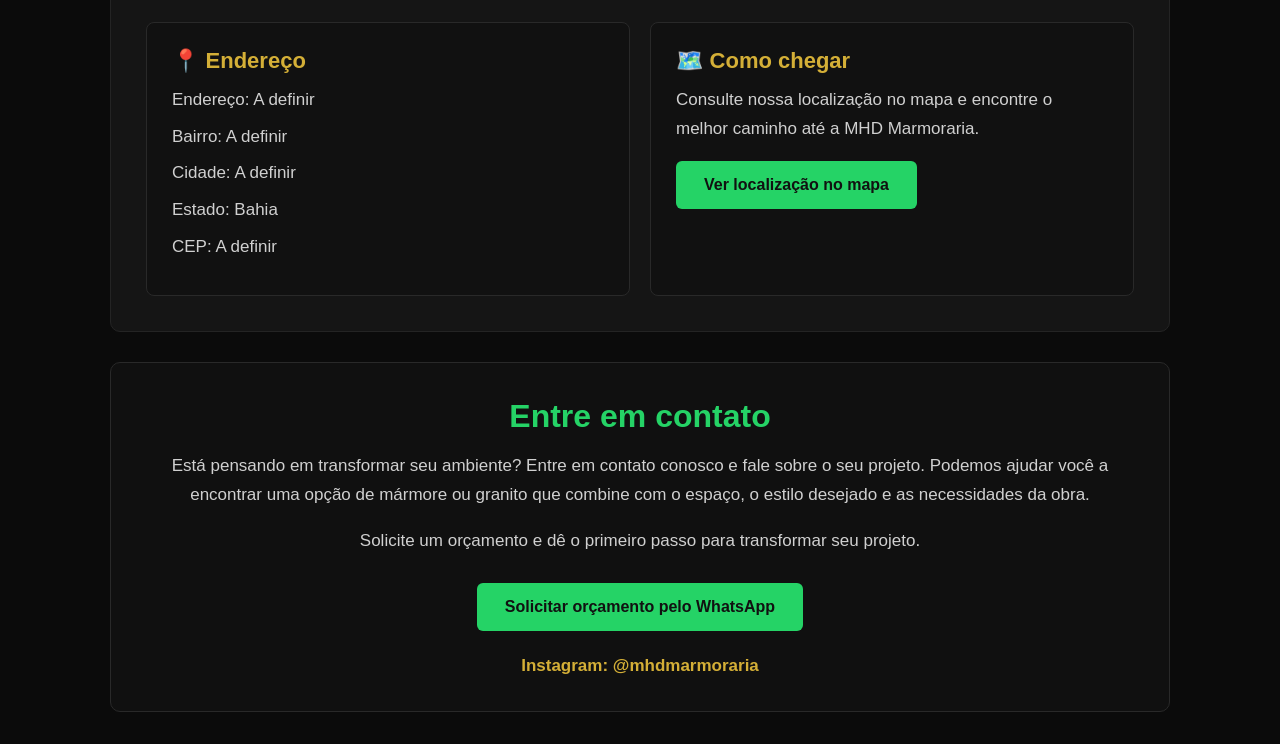
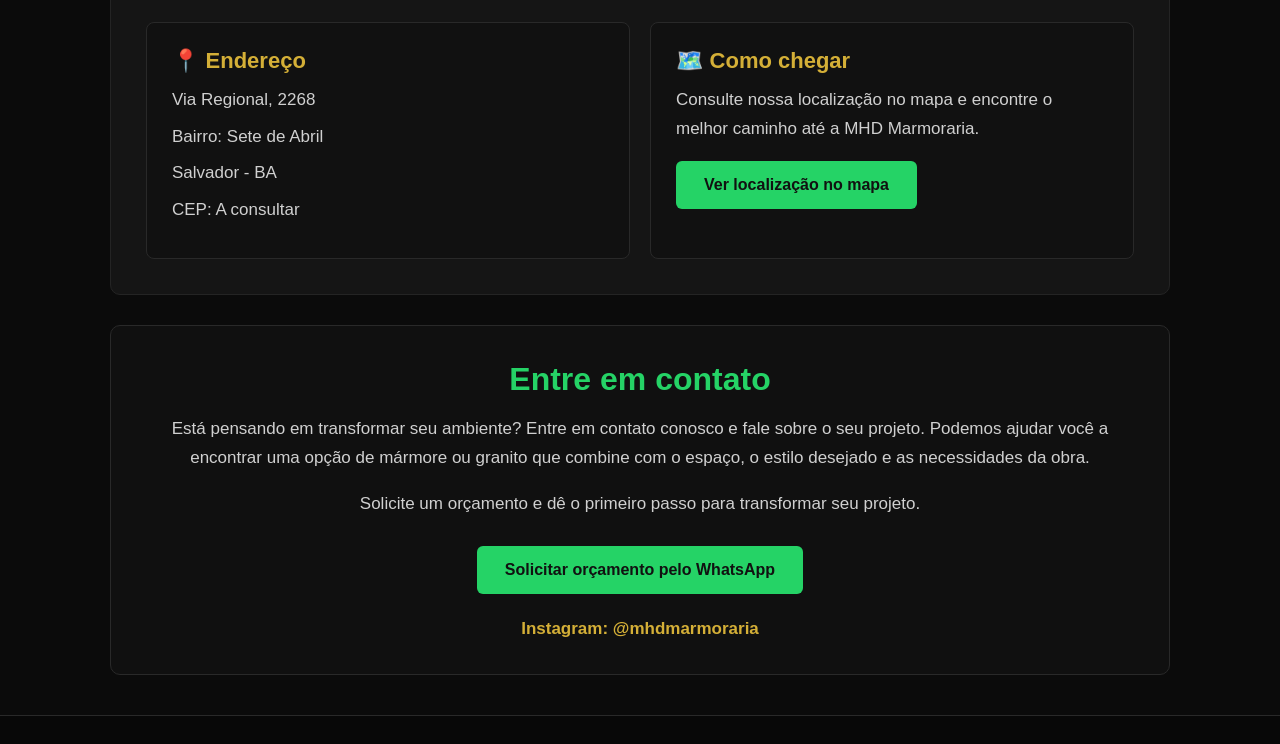
Before and after one commit to joaogabriel010/mhd-marmoraria, a plain HTML site: page index.html in a window 1280 px wide. Shown: the part 2935-3679 px from the top of the page. Drawn offline with Linux system fonts and the light colour scheme.

Commit message:
Atualizar localização da MHD

```diff
--- a/index.html
+++ b/index.html
@@ -17,8 +17,6 @@
 </head>
 
 <body>
-
-    <!-- CABEÇALHO -->
 
     <header>
 
@@ -44,9 +42,6 @@
 
         </nav>
 
-
-        <!-- DESTAQUE -->
-
         <div class="hero" id="inicio">
 
             <h1>Mármores & Granitos</h1>
@@ -60,13 +55,7 @@
 
     </header>
 
-
-    <!-- CONTEÚDO PRINCIPAL -->
-
     <main>
-
-
-        <!-- SOBRE NÓS -->
 
         <section id="sobre">
 
@@ -90,8 +79,6 @@
         </section>
 
 
-        <!-- FOTOS -->
-
         <section class="fotos">
 
             <img src="imagens/mhd.jpeg" alt="Projeto em mármore e granito">
@@ -105,8 +92,6 @@
         </section>
 
 
-        <!-- SERVIÇOS -->
-
         <section id="servicos">
 
             <h2>Nossos Serviços</h2>
@@ -118,9 +103,7 @@
                 valorize cada espaço.
             </p>
 
-
             <div class="servicos">
-
 
                 <div class="card">
 
@@ -169,8 +152,6 @@
         </section>
 
 
-        <!-- POR QUE ESCOLHER -->
-
         <section id="diferenciais">
 
             <h2>Por que escolher a MHD?</h2>
@@ -183,9 +164,7 @@
                 e atenda às necessidades de cada cliente.
             </p>
 
-
             <div class="diferenciais">
-
 
                 <div class="card">
 
@@ -238,7 +217,6 @@
 
                 </div>
 
-
             </div>
 
         </section>
@@ -256,23 +234,27 @@
                 melhores opções em mármores e granitos para o seu projeto.
             </p>
 
-
             <div class="localizacao-info">
-
 
                 <div class="card">
 
                     <h3>📍 Endereço</h3>
 
-                    <p>Endereço: A definir</p>
+                    <p>
+                        Via Regional, 2268
+                    </p>
 
-                    <p>Bairro: A definir</p>
+                    <p>
+                        Bairro: Sete de Abril
+                    </p>
 
-                    <p>Cidade: A definir</p>
+                    <p>
+                        Salvador - BA
+                    </p>
 
-                    <p>Estado: Bahia</p>
-
-                    <p>CEP: A definir</p>
+                    <p>
+                        CEP: A consultar
+                    </p>
 
                 </div>
 
@@ -287,22 +269,20 @@
                     </p>
 
                     <a
-                        href="#"
+                        href="https://maps.app.goo.gl/D9Qu4i93jXviGgZeA?g_st=iw"
                         class="botao"
                         target="_blank"
+                        rel="noopener noreferrer"
                     >
                         Ver localização no mapa
                     </a>
 
                 </div>
 
-
             </div>
 
         </section>
 
-
-        <!-- CONTATO -->
 
         <section id="contato">
 
@@ -321,8 +301,6 @@
             </p>
 
 
-            <!-- WHATSAPP -->
-
             <a
                 href="https://wa.me/5571986343010?text=Ol%C3%A1!%20Gostaria%20de%20solicitar%20um%20or%C3%A7amento%20de%20m%C3%A1rmore%20ou%20granito."
                 class="botao"
@@ -332,8 +310,6 @@
                 Solicitar orçamento pelo WhatsApp
             </a>
 
-
-            <!-- INSTAGRAM -->
 
             <div class="redes">
 
@@ -352,12 +328,9 @@
     </main>
 
 
-    <!-- RODAPÉ -->
-
     <footer>
 
         <div class="footer-conteudo">
-
 
             <div class="footer-coluna">
 
@@ -454,7 +427,6 @@
 
     </a>
 
-
 </body>
 
 </html>
```
Also changed, not shown: css/style.css (+2 -39 lines).
